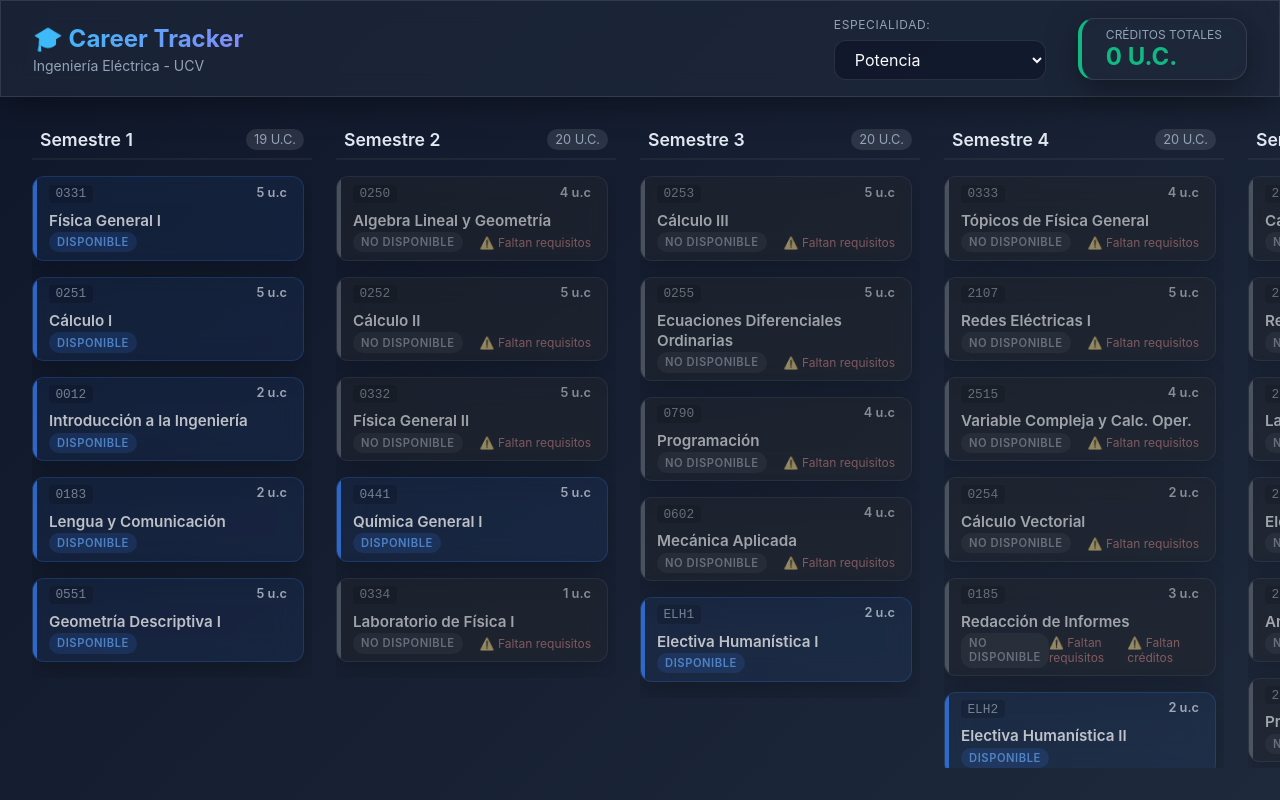
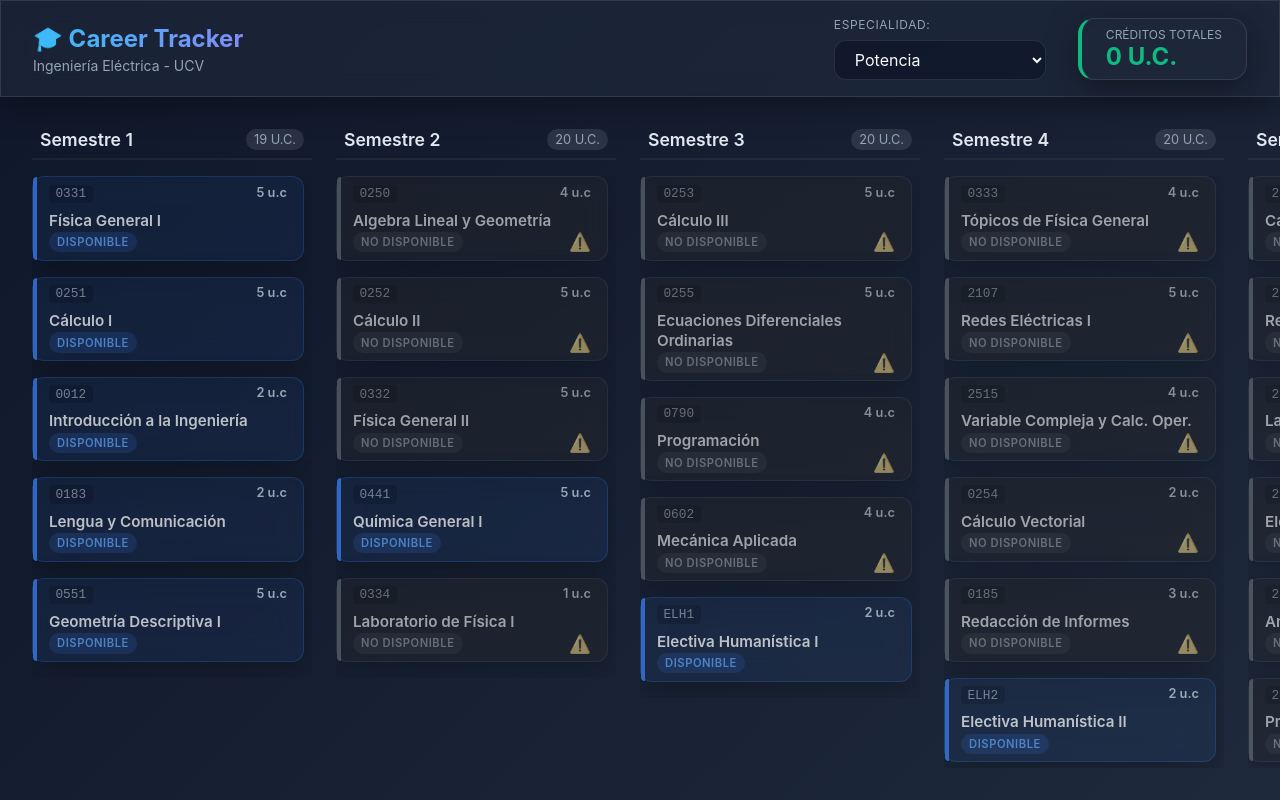
Before and after one commit to edwarhman/career-tracker, a React (Vite) app: page / in a window 1280 px wide. Built offline with nearby package versions, Linux system fonts and the light colour scheme.

Commit message:
feat: add interactive tooltips for missing requirements and shake animation for unavailable subjects

```diff
--- a/src/App.jsx
+++ b/src/App.jsx
@@ -35,6 +35,22 @@ function App() {
     }
 
     return true;
+  };
+
+  const getMissingRequirements = (subject) => {
+    let missingInfo = [];
+    if (subject.reqCr > 0 && totalCredits < subject.reqCr) {
+      missingInfo.push(`Tener ${subject.reqCr} U.C.`);
+    }
+    for (let reqCode of subject.reqs) {
+      if (!isApproved(reqCode)) {
+        const prereq = pensum.find(s => s.code === reqCode);
+        if (prereq) {
+          missingInfo.push(`Aprobar ${prereq.name}`);
+        }
+      }
+    }
+    return missingInfo;
   };
 
   const toggleSubject = (code) => {
@@ -87,6 +103,7 @@ function App() {
                   {subjects.map(subject => {
                     const approved = isApproved(subject.code);
                     const available = isAvailable(subject);
+                    const missing = (!approved && !available) ? getMissingRequirements(subject) : [];
 
                     return (
                       <SubjectCard
@@ -94,6 +111,7 @@ function App() {
                         subject={subject}
                         approved={approved}
                         available={available}
+                        missing={missing}
                         onClick={toggleSubject}
                       />
                     );
--- a/src/components/SubjectCard.jsx
+++ b/src/components/SubjectCard.jsx
@@ -1,6 +1,8 @@
-import React from 'react';
+import React, { useState } from 'react';
 
-const SubjectCard = ({ subject, approved, available, onClick }) => {
+const SubjectCard = ({ subject, approved, available, missing = [], onClick }) => {
+  const [isShaking, setIsShaking] = useState(false);
+
   let statusClass = 'unavailable';
   let statusText = 'No Disponible';
 
@@ -12,10 +14,19 @@ const SubjectCard = ({ subject, approved, available, onClick }) => {
     statusText = 'Disponible';
   }
 
+  const handleClick = () => {
+    if (!approved && !available) {
+      setIsShaking(true);
+      setTimeout(() => setIsShaking(false), 400);
+      return;
+    }
+    onClick(subject.code);
+  };
+
   return (
     <div
-      className={`subject-card ${statusClass} glass`}
-      onClick={() => onClick(subject.code)}
+      className={`subject-card ${statusClass} glass ${isShaking ? 'shake' : ''}`}
+      onClick={handleClick}
       data-testid={`subject-card-${subject.code}`}
     >
       <div className="subject-header">
@@ -25,15 +36,18 @@ const SubjectCard = ({ subject, approved, available, onClick }) => {
       <h3 className="subject-name">{subject.name}</h3>
       <div className="subject-footer">
         <span className="status-badge">{statusText}</span>
-        {(!approved && !available) && subject.reqs && subject.reqs.length > 0 && (
-          <span className="reqs-tooltip" title={`Pre-reqs: ${subject.reqs.join(', ')}`}>
-            ⚠️ Faltan requisitos
-          </span>
-        )}
-        {(!approved && !available) && subject.reqCr > 0 && (
-          <span className="reqs-tooltip" title={`Requiere: ${subject.reqCr} U.C.`}>
-            ⚠️ Faltan créditos
-          </span>
+        {missing && missing.length > 0 && (
+          <div className="tooltip-container" data-testid="missing-alert">
+            <span className="alert-icon">⚠️</span>
+            <div className="tooltip-content">
+              <strong>Falta para cursar:</strong>
+              <ul>
+                {missing.map((req, idx) => (
+                  <li key={idx}>- {req}</li>
+                ))}
+              </ul>
+            </div>
+          </div>
         )}
       </div>
     </div>
--- a/src/index.css
+++ b/src/index.css
@@ -70,6 +70,7 @@ body {
   font-size: 1.5rem;
   font-weight: 700;
   background: linear-gradient(to right, #38bdf8, #818cf8);
+  background-clip: text;
   -webkit-background-clip: text;
   -webkit-text-fill-color: transparent;
   margin-bottom: 0.25rem;
@@ -216,7 +217,6 @@ body {
   cursor: pointer;
   transition: all 0.3s cubic-bezier(0.4, 0, 0.2, 1);
   position: relative;
-  overflow: hidden;
   flex-shrink: 0;
   /* Evita que se encojan las tarjetas verticalmente */
   display: flex;
@@ -234,12 +234,12 @@ body {
   transition: all 0.3s ease;
 }
 
-.subject-card:hover {
+.subject-card:not(.unavailable):hover {
   transform: translateY(-4px);
   box-shadow: 0 12px 40px 0 rgba(0, 0, 0, 0.4);
 }
 
-.subject-card:active {
+.subject-card:not(.unavailable):active {
   transform: translateY(-1px);
 }
 
@@ -360,3 +360,78 @@ body {
   /* Subtle animation for available subjects to encourage interaction */
   animation: pulse 4s cubic-bezier(0.4, 0, 0.6, 1) infinite;
 }
+
+/* Tooltips */
+.tooltip-container {
+  position: relative;
+  display: inline-flex;
+  align-items: center;
+  justify-content: center;
+  cursor: help;
+}
+
+.alert-icon {
+  font-size: 1.1rem;
+  line-height: 1;
+}
+
+.tooltip-content {
+  visibility: hidden;
+  opacity: 0;
+  width: max-content;
+  max-width: 220px;
+  background-color: rgba(15, 23, 42, 0.9);
+  backdrop-filter: blur(8px);
+  -webkit-backdrop-filter: blur(8px);
+  border: 1px solid rgba(255, 255, 255, 0.15);
+  color: #fff;
+  text-align: left;
+  border-radius: 6px;
+  padding: 0.5rem 0.75rem;
+  position: absolute;
+  z-index: 50;
+  bottom: 150%;
+  right: 0; /* Align right border of tooltip with right border of icon */
+  box-shadow: 0 4px 6px -1px rgba(0, 0, 0, 0.3);
+  transition: opacity 0.2s, bottom 0.2s;
+  font-size: 0.75rem;
+  pointer-events: none;
+}
+
+.tooltip-container:hover .tooltip-content {
+  visibility: visible;
+  opacity: 1;
+  bottom: 125%;
+}
+
+.tooltip-content strong {
+  display: block;
+  margin-bottom: 0.25rem;
+  border-bottom: 1px solid rgba(255,255,255,0.3);
+  padding-bottom: 0.25rem;
+}
+
+.tooltip-content ul {
+  list-style: none;
+  padding: 0;
+  margin: 0;
+}
+
+.tooltip-content li {
+  margin-bottom: 0.25rem;
+}
+
+.tooltip-content li:last-child {
+  margin-bottom: 0;
+}
+
+/* Animations */
+@keyframes shake {
+  0%, 100% { transform: translateX(0); }
+  20%, 60% { transform: translateX(-5px); }
+  40%, 80% { transform: translateX(5px); }
+}
+
+.shake {
+  animation: shake 0.4s cubic-bezier(.36,.07,.19,.97) both;
+}
```
Also changed, not shown: 1 other file (tests, documents, lock files or other folders).
